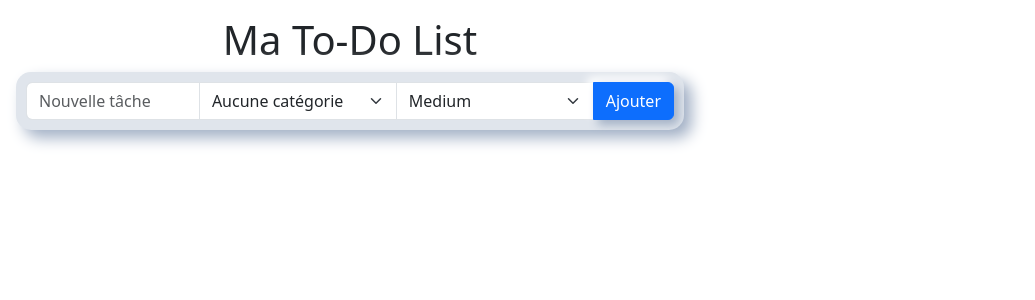
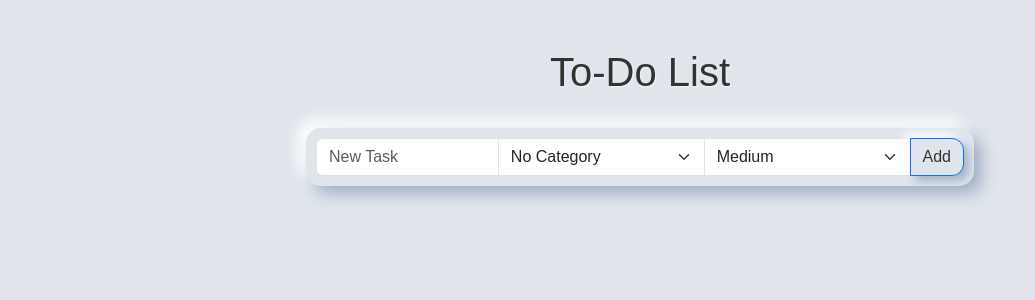
Before and after one commit to LOI-mln/todo-app, a Flask app: page / in a window 1280 px wide. Shown: the top 300 px of the page, without its empty margins (0-1035 px from the left). Run offline with Flask 3, Linux system fonts and the light colour scheme; data that the repository does not hold is empty.

Commit message:
neomorphism design

```diff
--- a/app.py
+++ b/app.py
@@ -14,7 +14,6 @@ class Task(db.Model):
     priority = db.Column(db.String(20), default="Medium")  # Low, Medium, High
     completed = db.Column(db.Boolean, default=False)
 
-# Crée la base au premier lancement
 with app.app_context():
     db.create_all()
 
--- a/templates/index.html
+++ b/templates/index.html
@@ -1,40 +1,51 @@
 <!DOCTYPE html>
-<html lang="fr">
+<html lang="en">
 <head>
     <meta charset="UTF-8">
     <title>To-Do App</title>
+    <link href="https://cdn.jsdelivr.net/npm/bootstrap@5.3.2/dist/css/bootstrap.min.css" rel="stylesheet">
     <link rel="stylesheet" href="/static/style.css">
-    <link href="https://cdn.jsdelivr.net/npm/bootstrap@5.3.2/dist/css/bootstrap.min.css" rel="stylesheet">
 </head>
 <body>
-    <h1>Ma To-Do List</h1>
+    <h1>To-Do List</h1>
+
     <form action="/add" method="POST" class="mb-3">
         <div class="input-group">
-        	<input type="text" name="title" class="form-control" placeholder="Nouvelle tâche" required>
+            <input type="text" name="title" class="form-control" placeholder="New Task" required>
             <select name="category" class="form-select">
-            		<option value="">Aucune catégorie</option>
-            		<option value="Travail">Travail</option>
-            		<option value="Perso">Perso</option>
-            		<option value="Autre">Autre</option>
+                <option value="">No Category</option>
+                <option value="Work">Work</option>
+                <option value="Personal">Personal</option>
+                <option value="Other">Other</option>
             </select>
             <select name="priority" class="form-select">
                 <option value="Low">Low</option>
                 <option value="Medium" selected>Medium</option>
                 <option value="High">High</option>
             </select>
-        	<button type="submit" class="btn btn-primary">Ajouter</button>
+            <button type="submit" class="btn btn-primary">Add</button>
         </div>
     </form>
+
     <ul class="list-group">
         {% for task in tasks %}
         <li class="list-group-item {% if task.completed %}completed{% endif %}">
             <div>
                 <strong>{{ task.title }}</strong>
-            	  {% if task.category %}<span class="badge bg-info text-dark">{{ task.category }}</span>{% endif %}
+
+                {% if task.category %}
                 <span class="badge
-                 	{% if task.priority == 'High' %}bg-danger
-                 	{% elif task.priority == 'Medium' %}bg-warning text-dark
-                 	{% else %}bg-secondary{% endif %}">
+                    {% if task.category == 'Work' %}bg-work
+                    {% elif task.category == 'Personal' %}bg-personal
+                    {% else %}bg-other{% endif %}">
+                    {{ task.category }}
+                </span>
+                {% endif %}
+
+                <span class="badge priority
+                     {% if task.priority == 'High' %}high
+                     {% elif task.priority == 'Medium' %}medium
+                     {% else %}low{% endif %}">
                     {{ task.priority }}
                 </span>
             </div>
@@ -45,6 +56,7 @@
         </li>
         {% endfor %}
     </ul>
+
     <script src="https://cdn.jsdelivr.net/npm/bootstrap@5.3.2/dist/js/bootstrap.bundle.min.js"></script>
 </body>
 </html>
```
Also changed, not shown: static/style.css (+42 -9 lines). Lines whose indentation alone changed are shown as unchanged.
